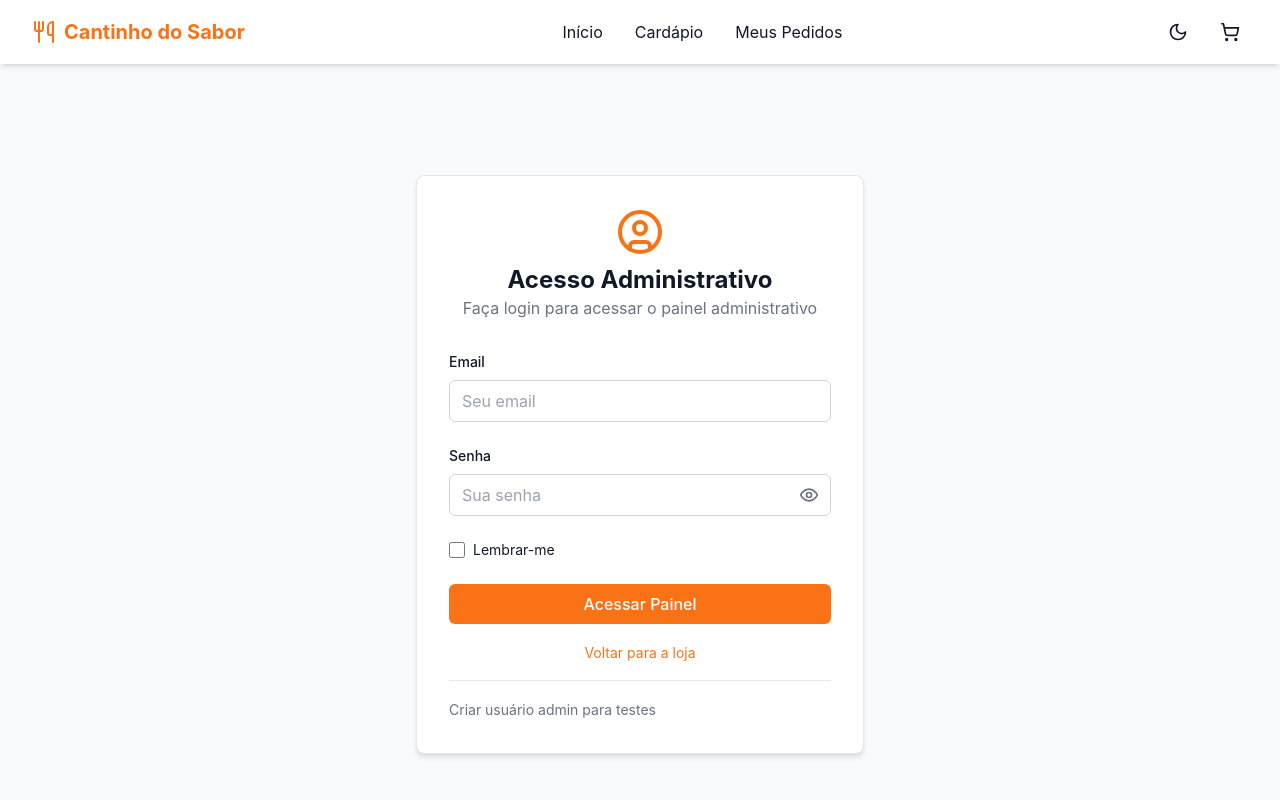
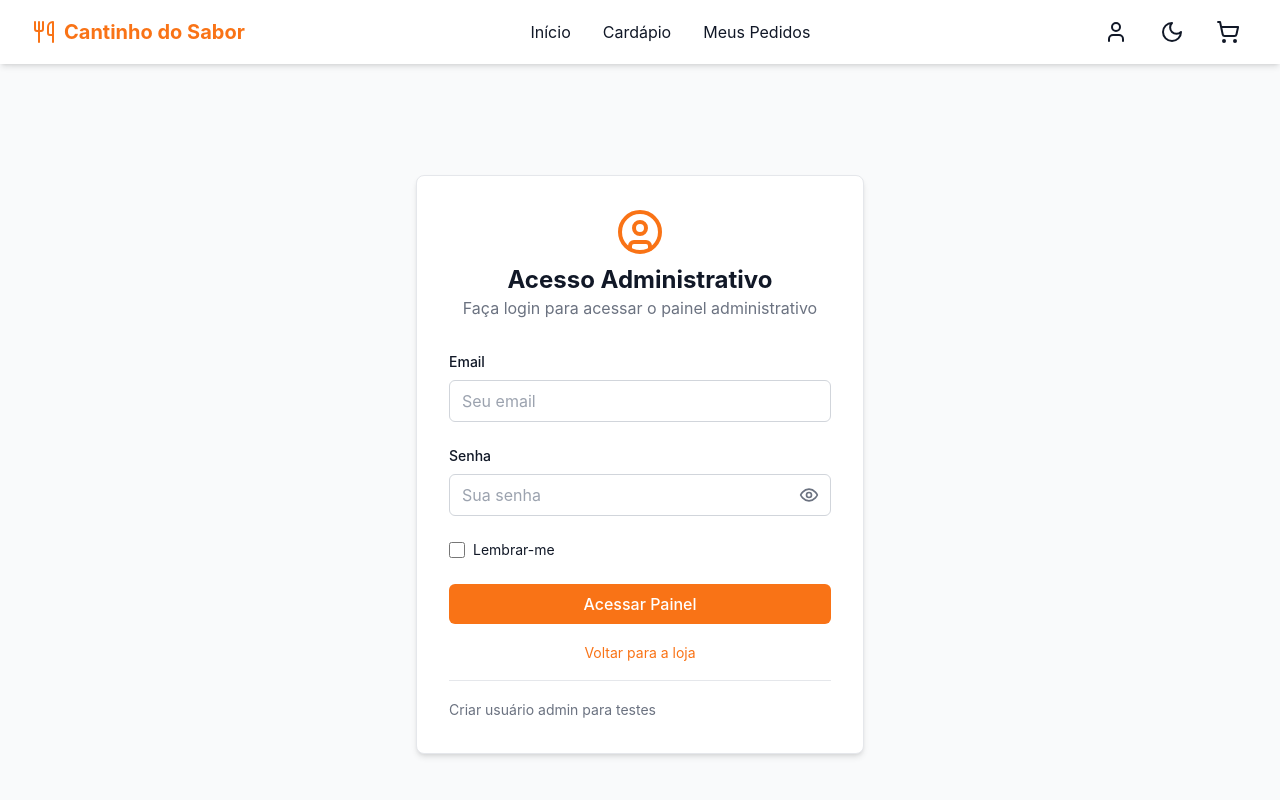
Before and after one commit to SamuelRomaoF/lanchonete, a React (Vite) app: page /login in a window 1280 px wide. Shown: the top 800 px of the page. Built offline with nearby package versions, Linux system fonts and the light colour scheme; no server answers.

Commit message:
tela de admin

```diff
--- a/src/components/layout/Navbar.tsx
+++ b/src/components/layout/Navbar.tsx
@@ -1,16 +1,17 @@
-import { useState, useEffect } from 'react';
-import { Link } from 'react-router-dom';
+import { Moon, ShoppingCart, Sun, User, Utensils } from 'lucide-react';
+import { useEffect, useState } from 'react';
+import { Link, useNavigate } from 'react-router-dom';
+import { useCart } from '../../contexts/CartContext';
+import { useSupabase } from '../../contexts/SupabaseContext';
 import { useTheme } from '../../contexts/ThemeContext';
-import { useCart } from '../../contexts/CartContext';
-import { ShoppingCart, Sun, Moon, Utensils, User } from 'lucide-react';
 import CartDrawer from '../ui/CartDrawer';
-import { useSupabase } from '../../contexts/SupabaseContext';
 
 export default function Navbar() {
   const { isDarkMode, toggleTheme } = useTheme();
   const { totalItems } = useCart();
   const [isCartOpen, setIsCartOpen] = useState(false);
   const { user } = useSupabase();
+  const navigate = useNavigate();
 
   // Debug: Verificar os dados do usuário
   useEffect(() => {
@@ -23,6 +24,10 @@ export default function Navbar() {
 
   const isAdmin = user?.app_metadata?.role === 'admin';
   const isLoggedIn = !!user;
+
+  const handleLoginClick = () => {
+    navigate('/login');
+  };
 
   return (
     <>
@@ -52,26 +57,38 @@ export default function Navbar() {
 
             <div className="flex items-center space-x-4">
               <button
+                onClick={handleLoginClick}
+                className={`p-2 rounded-full ${
+                  isDarkMode ? 'hover:bg-[#3C2A1F]' : 'hover:bg-gray-100'
+                }`}
+                aria-label="Login"
+              >
+                <User className="h-6 w-6" />
+              </button>
+
+              <button
                 onClick={toggleTheme}
-                className={`p-2 rounded-full transition-colors ${
-                  isDarkMode ? 'hover:bg-[#46342e]' : 'hover:bg-gray-200'
+                className={`p-2 rounded-full ${
+                  isDarkMode ? 'hover:bg-[#3C2A1F]' : 'hover:bg-gray-100'
                 }`}
-                aria-label="Toggle theme"
+                aria-label={isDarkMode ? 'Modo claro' : 'Modo escuro'}
               >
                 {isDarkMode ? (
-                  <Sun className="w-5 h-5" />
+                  <Sun className="h-6 w-6" />
                 ) : (
-                  <Moon className="w-5 h-5" />
+                  <Moon className="h-6 w-6" />
                 )}
               </button>
 
               <button
                 onClick={() => setIsCartOpen(true)}
-                className="relative p-2"
+                className={`p-2 rounded-full ${
+                  isDarkMode ? 'hover:bg-[#3C2A1F]' : 'hover:bg-gray-100'
+                } relative`}
               >
-                <ShoppingCart className="w-5 h-5" />
+                <ShoppingCart className="h-6 w-6" />
                 {totalItems > 0 && (
-                  <span className="absolute -top-1 -right-1 bg-orange-500 text-white text-xs font-bold rounded-full w-5 h-5 flex items-center justify-center">
+                  <span className="absolute -top-1 -right-1 bg-orange-500 text-white text-xs font-bold rounded-full h-5 w-5 flex items-center justify-center">
                     {totalItems}
                   </span>
                 )}
--- a/vite.config.ts
+++ b/vite.config.ts
@@ -8,11 +8,11 @@ export default defineConfig({
     exclude: ['lucide-react'],
   },
   server: {
-    port: 3000,
+    port: 3001,
     strictPort: true
   },
   preview: {
-    port: 3000,
+    port: 3001,
     strictPort: true
   },
   base: '/'
```
